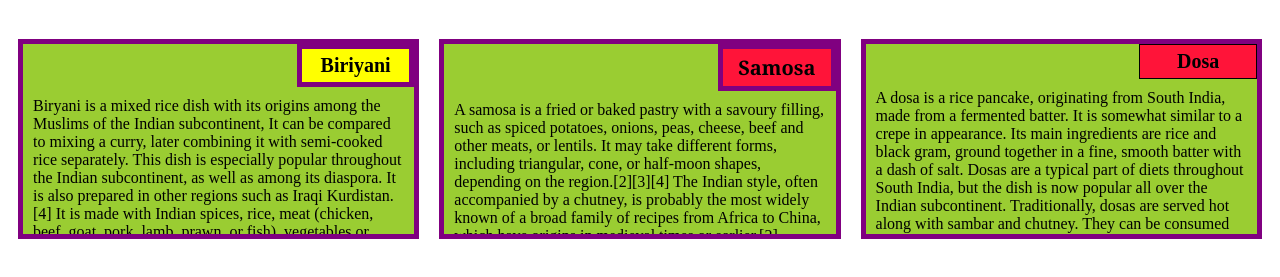
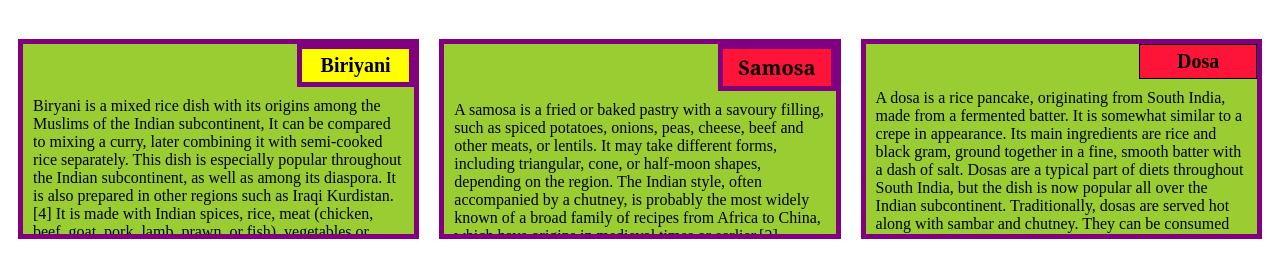
Before and after one commit to rht-rht/Coursera-Assignment, a plain HTML site: page index.html in a window 1280 px wide. Shown: the part 61-338 px from the top of the page. Drawn offline with Linux system fonts and the light colour scheme.

Commit message:
Update index.html

```diff
--- a/index.html
+++ b/index.html
@@ -27,7 +27,7 @@
 			Samosa
 		</div>
 		<p>
-			A samosa is a fried or baked pastry with a savoury filling, such as spiced potatoes, onions, peas, cheese, beef and other meats, or lentils. It may take different forms, including triangular, cone, or half-moon shapes, depending on the region.[2][3][4] The Indian style, often accompanied by a chutney, is probably the most widely known of a broad family of recipes from Africa to China, which have origins in medieval times or earlier.[2] Samosas are a popular entrée, appetizer, or snack in the local cuisines of the Indian subcontinent, Western Asia, Southeast Asia, the Mediterranean, and Africa. Due to emigration and cultural diffusion from these areas, samosas today are often prepared in other regions.
+			A samosa is a fried or baked pastry with a savoury filling, such as spiced potatoes, onions, peas, cheese, beef and other meats, or lentils. It may take different forms, including triangular, cone, or half-moon shapes, depending on the region. The Indian style, often accompanied by a chutney, is probably the most widely known of a broad family of recipes from Africa to China, which have origins in medieval times or earlier.[2] Samosas are a popular entrée, appetizer, or snack in the local cuisines of the Indian subcontinent, Western Asia, Southeast Asia, the Mediterranean, and Africa. Due to emigration and cultural diffusion from these areas, samosas today are often prepared in other regions.
          		</p>
 		</section>
 	</div>
```
